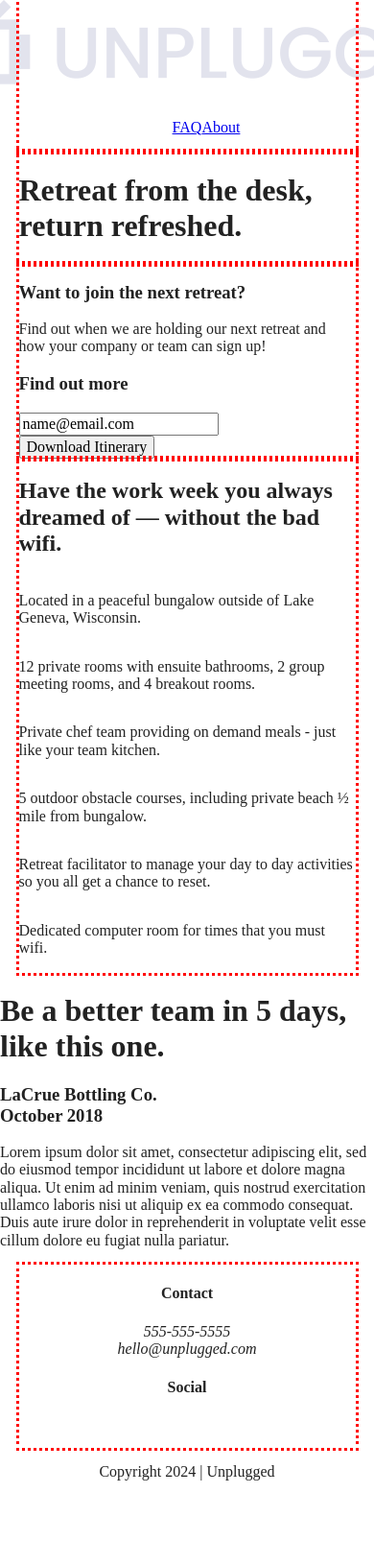
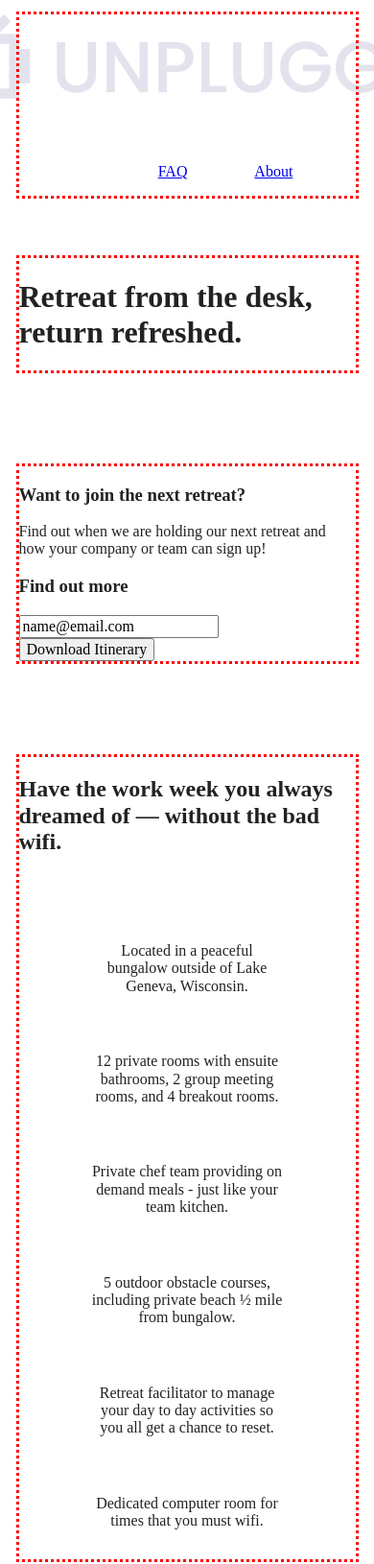
Before and after one commit to Jen-Heard/unplugged-project, a website built with Parcel: page index.html in a window 390 px wide. Shown: the top 1630 px of the page at 96% size. Before the commit the page ends 1559 px from the top, so only its background shows below. Built offline with nearby package versions, Linux system fonts and the light colour scheme.

Commit message:
Added width and margins for mobile fomatting

```diff
--- a/css/main.css
+++ b/css/main.css
@@ -90,13 +90,15 @@ textarea {
 .content-wrapper {
   outline: 3px dotted red;
   width: 90%;
+  margin: 50px 0;
 }
 
-/**** Base Header - Footer Styles ****/
+/******* Base Header - Footer Styles ********/
 
 header {
   display: flex;
   justify-content: center;
+  padding: 15px 0;
 }
 
 header .content-wrapper {
@@ -104,12 +106,24 @@ header .content-wrapper {
   justify-content: center;
   align-items: center;
   flex-flow: row wrap;
+  margin: 0;
+}
+
+.header-divider {
+  width: 100%;
+  height: 1px;
+  margin: 10px 0 20px 0;
+}
+
+header nav {
+  width: 60%;
 }
 
 header nav ul {
   display: flex;
   justify-content: space-around;
   list-style: none;
+  width: 100%;
 }
 
 footer {
@@ -117,6 +131,10 @@ footer {
   flex-direction: column;
   align-items: center;
   text-align: center;
+}
+
+footer .content-wrapper {
+  width: 55%;
 }
 
 footer .social-icons {
@@ -129,6 +147,26 @@ footer .social-icons p {
   display: flex;
   justify-content: center;
   align-items: center;
+}
+
+footer p {
+  margin: 0;
+}
+
+.footer-contact {
+  margin-bottom: 50px;
+}
+
+.footer-contact h4 {
+  margin: 20px 0;
+}
+
+.social h4 {
+  margin: 20px 0;
+}
+
+.copyright {
+  margin: 20px 0;
 }
 
 
@@ -154,11 +192,25 @@ aside {
   justify-content: center;
 }
 
+.features h2 {
+  margin-bottom: 60px;
+}
+
+.features article {
+  width: 58%;
+  text-align: center;
+  margin: 30px 0;
+}
+
 .features .features-items {
   display: flex;
   justify-content: center;
   align-items: flex-start;
   flex-flow: row wrap;
+}
+
+.features p {
+  margin: 0;
 }
 
 /**** Reviews ****/
@@ -167,7 +219,15 @@ aside {
   justify-content: center;
 }
 
+.reviews h1 {
+  margin-bottom: 40px;
+}
 
+.reviews-text h3 {
+  width: 55%;
+  margin: 20px 0;
+  text-align: left;
+}
 
 /************************** ABOUT PAGE ************************/
 
@@ -179,6 +239,10 @@ aside {
 .contact-section {
   display: flex;
   justify-content: center;
+}
+
+.contact-content p {
+  margin: 0;
 }
 
 
@@ -195,6 +259,15 @@ aside {
   justify-content: center;
   align-items: flex-start;
   flex-flow: row wrap;
+  margin: 50px 0 0 0;
+}
+
+.faq h2 {
+  margin-bottom: 40px;
+}
+
+.faq-content {
+  margin-bottom: 50px;
 }
 
 
--- a/index.html
+++ b/index.html
@@ -3,7 +3,7 @@
 
 <head>
   <meta charset="utf-8">
-  <title>Unplugged | Project</title>
+  <title>Unplugged | Home</title>
   <meta name="description" content="">
   <meta name="viewport" content="width=device-width, initial-scale=1">
 
@@ -90,7 +90,7 @@
   </section>
 
   <section class="reviews">
-    <div class="content wrapper">
+    <div class="content-wrapper">
         <h1>Be a better team in 5 days, like this one.</h1>
         <article>
           <div class="reviews-text">
```
Also changed, not shown: about/index.html (+1 -1 lines), faq/index.html (+1 -1 lines).
